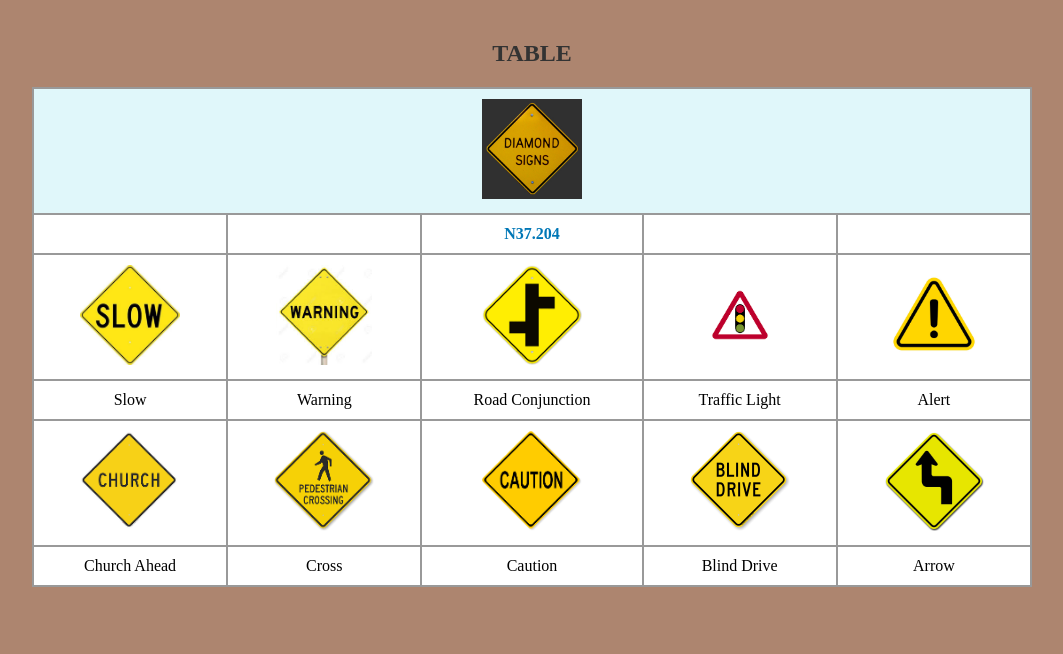
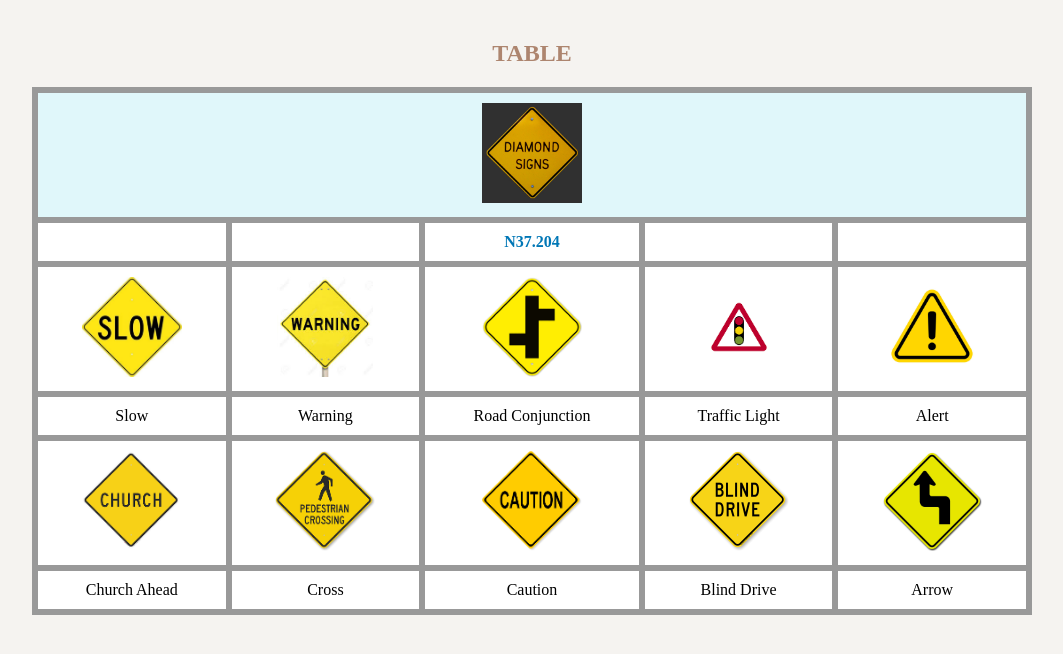
Before and after one commit to liankyle01/Exam, a plain HTML site: page index.html in a window 1280 px wide. Shown: the whole page, without its empty margins (108-1171 px from the left). Drawn offline with Linux system fonts and the light colour scheme.

Commit message:
Update index.html

```diff
--- a/index.html
+++ b/index.html
@@ -6,7 +6,7 @@
     <title>MIDTERM EXAM</title>
     <style>
         body {
-            background-color: #ad856f;
+            background-color: #f5f3f0;
             font-family: Times New Roman, sans-serif;
             text-align: center;
             margin: 0;
@@ -14,7 +14,7 @@
         }
 
         h2 {
-            color: #333;
+            color:#ad856f;
         }
 
         .tc {
@@ -28,11 +28,11 @@
             width: 90%;
             max-width: 1000px;
             background-color: #ffffff;
-            border: 2px solid #444;
+            border: 6px solid #444;
         }
 
         td {
-            border: 2px solid #999;
+            border: 6px solid #999;
             padding: 10px;
             text-align: center;
         }
```
